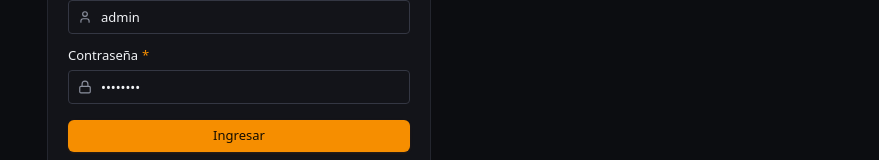
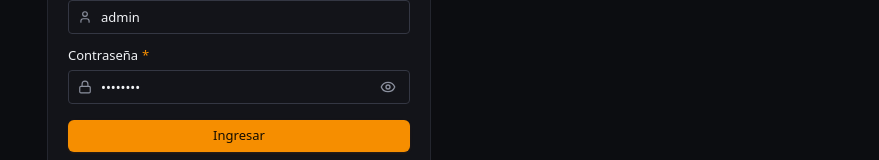
Before and after one commit to ApixDevelop/umg_express_react, a React (Vite) app: page /login in a window 1280 px wide. Shown: the part 346-506 px from the top of the page, without its empty margins (401-1280 px from the left). Built offline with nearby package versions, Linux system fonts and the light colour scheme.

Commit message:
feat(ui): anadir boton para ver/ocultar contrasena y soporte color-scheme dark en selects

```diff
--- a/src/components/ui/Input.tsx
+++ b/src/components/ui/Input.tsx
@@ -1,5 +1,6 @@
-import React from "react";
+import React, { useState } from "react";
 import { cn } from "@/lib/utils";
+import { Eye, EyeOff } from "lucide-react";
 
 export interface InputProps extends React.InputHTMLAttributes<HTMLInputElement> {
   label?: string;
@@ -27,9 +28,14 @@ export const Input = React.forwardRef<HTMLInputElement, InputProps>(
     ref
   ) => {
     const inputId = id || props.name || Math.random().toString(36).substring(7);
+    const [showPassword, setShowPassword] = useState(false);
 
     // Si es tipo número y no se especifica step, por defecto usa enteros (step="1")
     const resolvedStep = type === "number" ? (step || "1") : step;
+
+    // Si es password, permite alternar la visibilidad
+    const isPassword = type === "password";
+    const actualType = isPassword ? (showPassword ? "text" : "password") : type;
 
     return (
       <div className="w-full space-y-1">
@@ -48,7 +54,7 @@ export const Input = React.forwardRef<HTMLInputElement, InputProps>(
           <input
             ref={ref}
             id={inputId}
-            type={type}
+            type={actualType}
             step={resolvedStep}
             onFocus={(e) => {
               // Auto-selecciona el texto en campos numéricos al enfocar para que no se anteponga el 0
@@ -62,17 +68,34 @@ export const Input = React.forwardRef<HTMLInputElement, InputProps>(
               "transition-all duration-150 ease-out",
               "focus:outline-none focus:border-accent focus:ring-1 focus:ring-accent/50 focus:bg-surface-hover/30",
               leftIcon && "pl-8",
-              rightIcon && "pr-8",
+              (rightIcon || isPassword) && "pr-8",
               error && "border-danger focus:border-danger focus:ring-danger/40",
               className
             )}
             {...props}
           />
-          {rightIcon && (
+
+          {/* Botón para alternar visibilidad de contraseña */}
+          {isPassword ? (
+            <button
+              type="button"
+              onClick={() => setShowPassword((prev) => !prev)}
+              tabIndex={-1}
+              aria-label={showPassword ? "Ocultar contraseña" : "Ver contraseña"}
+              title={showPassword ? "Ocultar contraseña" : "Ver contraseña"}
+              className="absolute right-2.5 text-text-muted hover:text-text p-1 rounded transition-colors cursor-pointer focus:outline-none"
+            >
+              {showPassword ? (
+                <EyeOff className="w-4 h-4 text-accent" />
+              ) : (
+                <Eye className="w-4 h-4" />
+              )}
+            </button>
+          ) : rightIcon ? (
             <div className="absolute right-2.5 text-text-muted flex items-center">
               {rightIcon}
             </div>
-          )}
+          ) : null}
         </div>
         {error && <p className="text-[12px] text-danger animate-in fade-in duration-150">{error}</p>}
         {helperText && !error && <p className="text-[12px] text-text-muted">{helperText}</p>}
--- a/src/index.css
+++ b/src/index.css
@@ -24,6 +24,7 @@
 }
 
 :root {
+  color-scheme: light;
   /* LIGHT MODE (Swiss Logistics Blueprint - Alto Contraste Diurno) */
   --bg: #f5f6f9;
   --surface: #ffffff;
@@ -54,6 +55,7 @@
 }
 
 .dark {
+  color-scheme: dark;
   /* DARK MODE (Tactical Telemetry Cockpit - Control Nocturno) */
   --bg: #0c0d11;
   --surface: #131419;
@@ -119,6 +121,34 @@ body {
   50% { opacity: 0.6; transform: scale(1.08); }
 }
 
+
+/* Soporte nativo para selects y desplegables en Dark Mode */
+select {
+  color-scheme: light;
+}
+
+.dark select {
+  color-scheme: dark;
+}
+
+select option {
+  background-color: var(--surface);
+  color: var(--text);
+  padding: 8px 12px;
+}
+
+.dark select option {
+  background-color: #1a1c24;
+  color: #f0f2f5;
+}
+
+.dark select option:hover,
+.dark select option:focus,
+.dark select option:checked {
+  background-color: #262934 !important;
+  color: #ffffff !important;
+}
+
 @media (prefers-reduced-motion: reduce) {
   * {
     animation-duration: 0.01ms !important;
```
